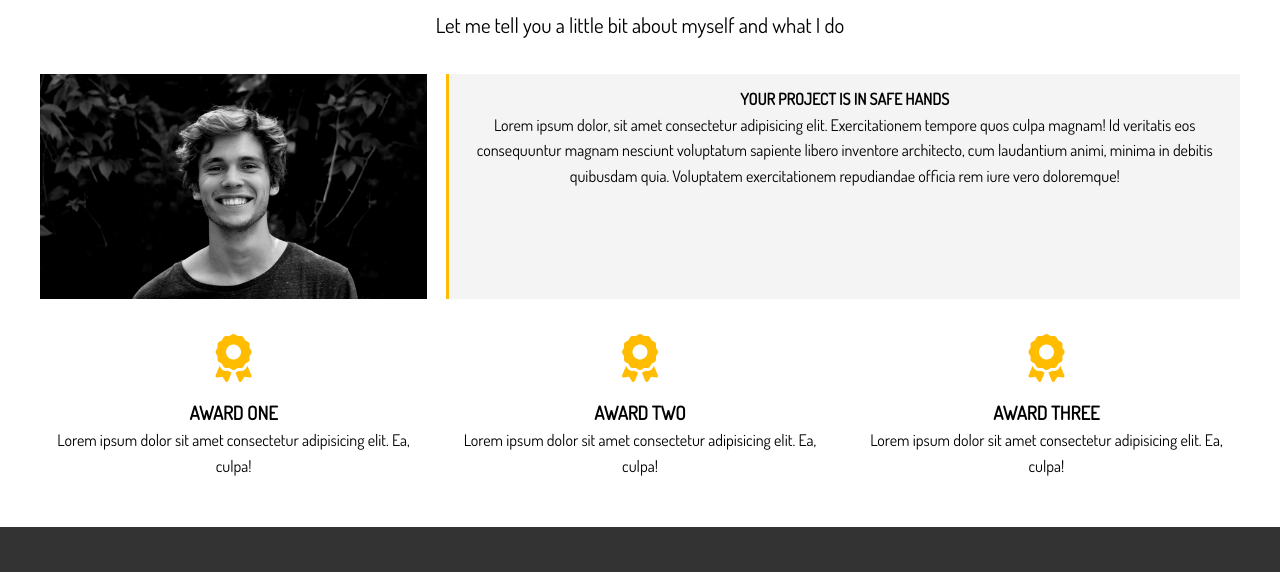
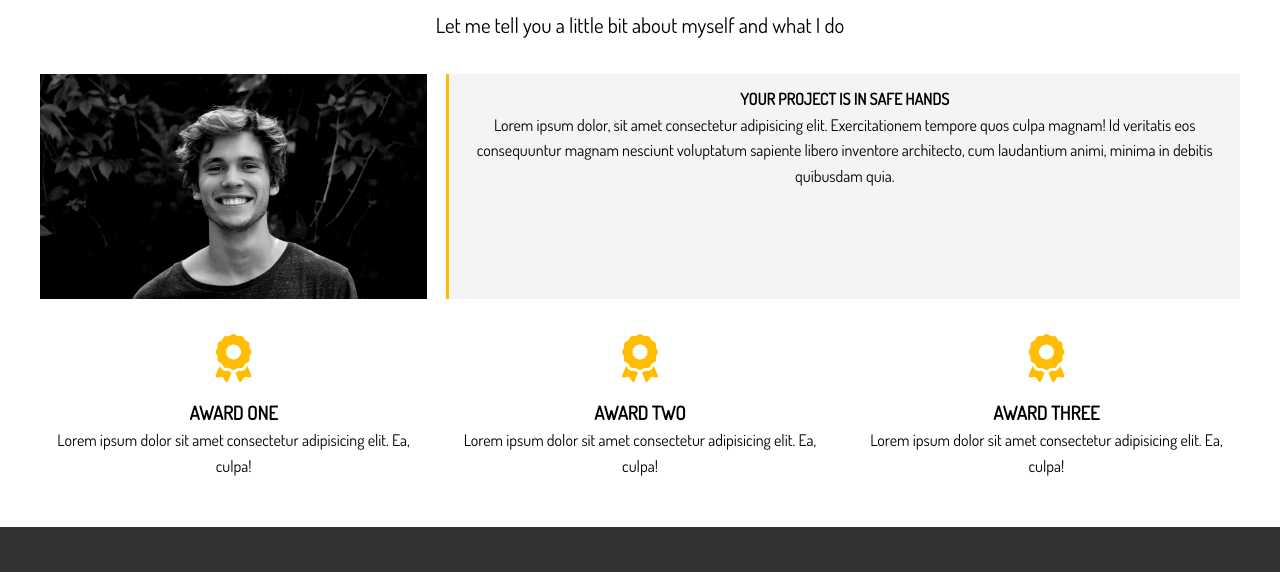
Before and after one commit to MarcLignarius/SASS.Portfolio, a website: page dist/about.html in a window 1280 px wide. Shown: the part 223-795 px from the top of the page. Drawn offline with Linux system fonts and the light colour scheme.

Commit message:
remove couple lines of text

```diff
--- a/dist/about.html
+++ b/dist/about.html
@@ -45,8 +45,7 @@
               Exercitationem tempore quos culpa magnam! Id veritatis eos
               consequuntur magnam nesciunt voluptatum sapiente libero inventore
               architecto, cum laudantium animi, minima in debitis quibusdam
-              quia. Voluptatem exercitationem repudiandae officia rem iure vero
-              doloremque!
+              quia.
             </p>
           </div>
           <div class="award-1">
```
